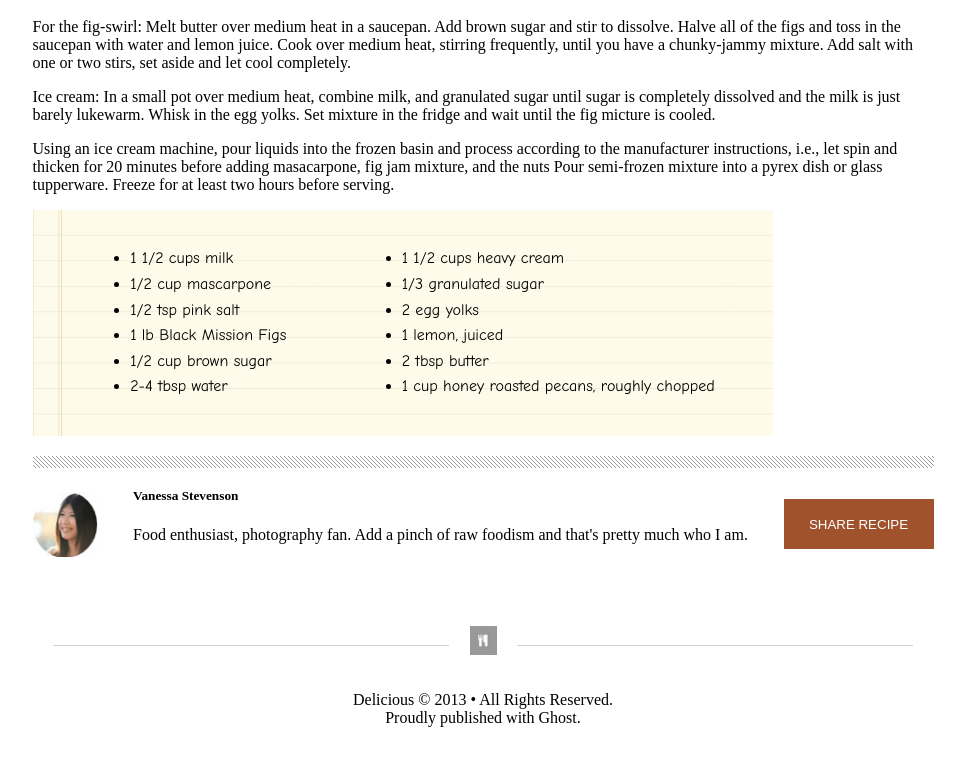
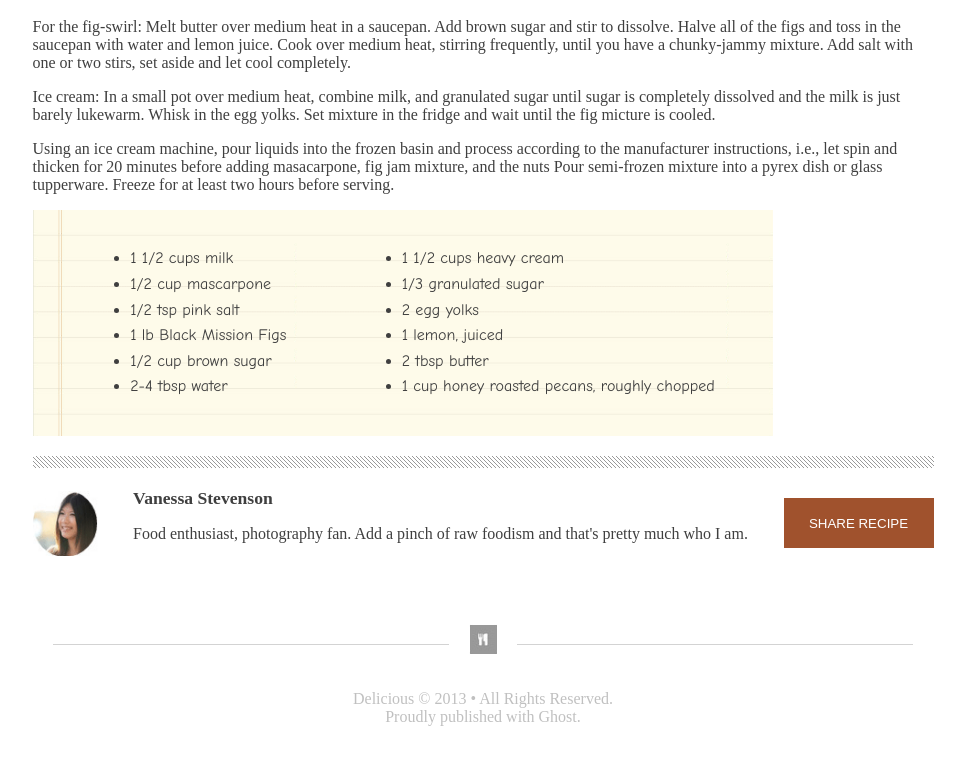
Before and after one commit to dianajodrakos/lab-10a-chocolate-pizza, a plain HTML site: page index.html in a window 1280 px wide. Shown: the part 925-1691 px from the top of the page, without its empty margins (157-1122 px from the left). Drawn offline with Linux system fonts and the light colour scheme.

Commit message:
worked on the author section

```diff
--- a/style.css
+++ b/style.css
@@ -5,6 +5,7 @@ body{
     align-items: center;
     max-width: 800px;
     margin: auto;
+    color: rgb(63, 63, 63);
 }
 
 h2 {
@@ -20,6 +21,8 @@ h6 {
 
 h5 {
     margin-top: 0;
+    margin-bottom: 0;
+    font-size: 1.1rem;
 }
 
 .title {
@@ -79,6 +82,8 @@ footer{
     flex-direction: column;
     align-items: center;
     margin-bottom: 65px;
+    color: silver;
+    text-shadow: rgb(168, 165, 165);
 }
 
 footer p{
```
